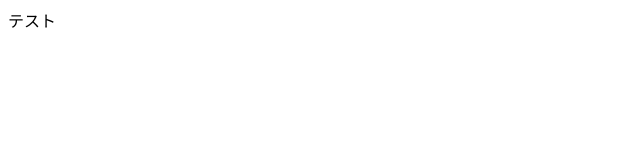
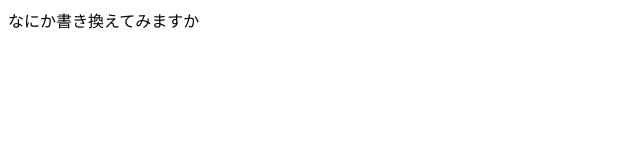
Before and after one commit to Rikishi-com/test, a plain HTML site: page index.html in a window 1280 px wide. Shown: the whole page, without its empty margins (0-640 px from the left). Drawn offline with Linux system fonts and the light colour scheme.

Commit message:
Update index.html

```diff
--- a/index.html
+++ b/index.html
@@ -5,6 +5,6 @@
   <title>タイトル</title>
   </head>
   <body>
-    テスト
+    なにか書き換えてみますか
   </body>
 </html>
```
